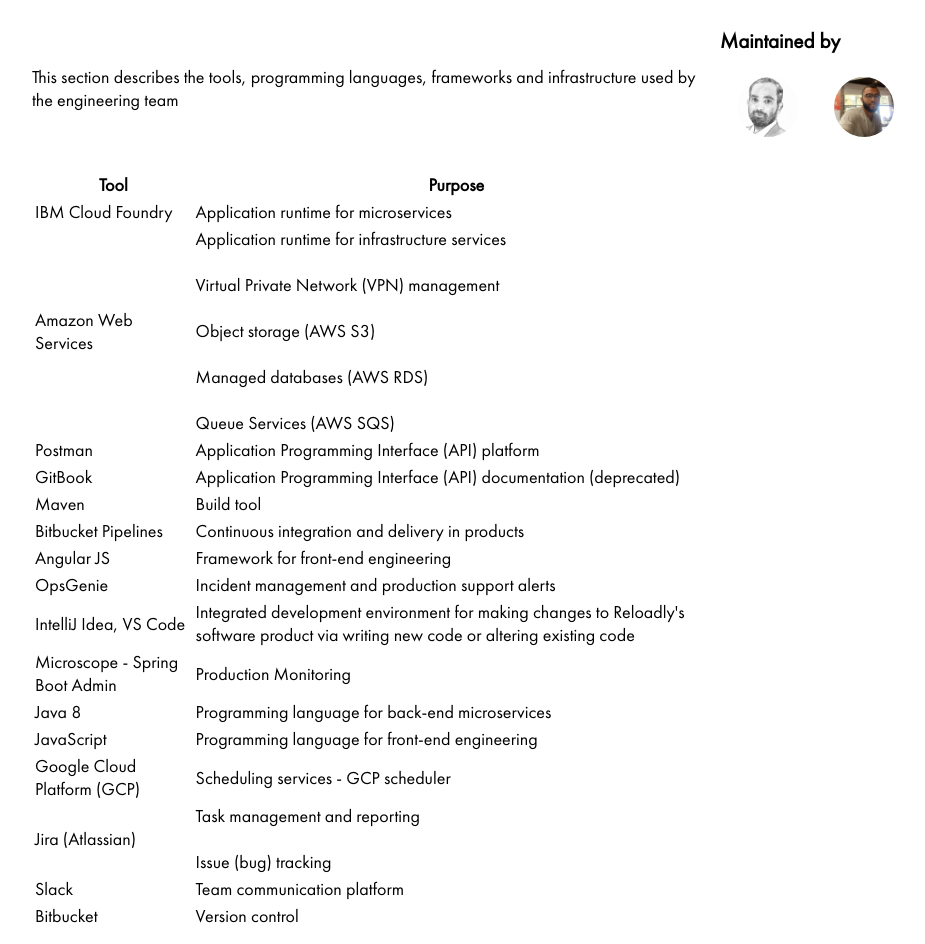
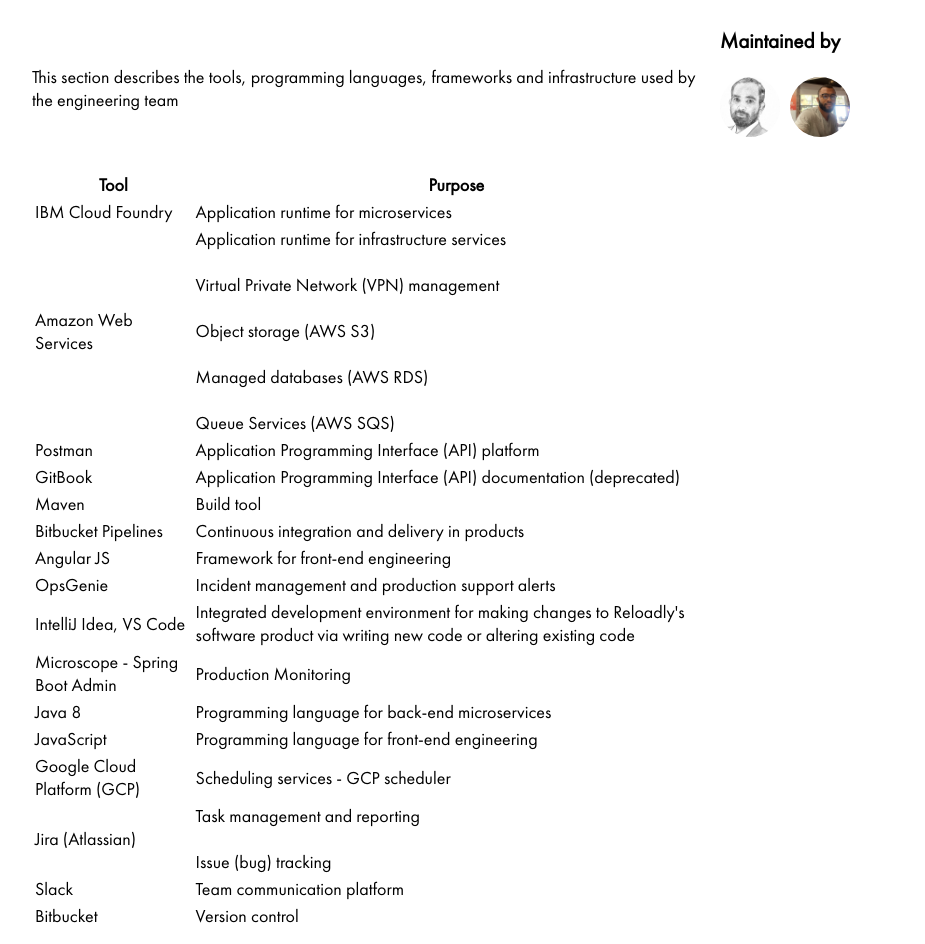
Before and after one commit to Reloadly/reloadly-handbook, a plain HTML site: page pages/engineering/tools.html in a window 1280 px wide. Shown: the whole page, without its empty margins (168-1093 px from the left). Drawn offline with Linux system fonts and the light colour scheme.

Commit message:
made changes

```diff
--- a/styles.css
+++ b/styles.css
@@ -29,12 +29,11 @@
 
 .contributor span {
     display: flex;
-    justify-content: space-around;
-    width: 15vw;
 }
 
 .contributor span img {
     width: 60px;
     height: 60px;
+    margin-right: 10px;
     border-radius: 30px;
 }
```
